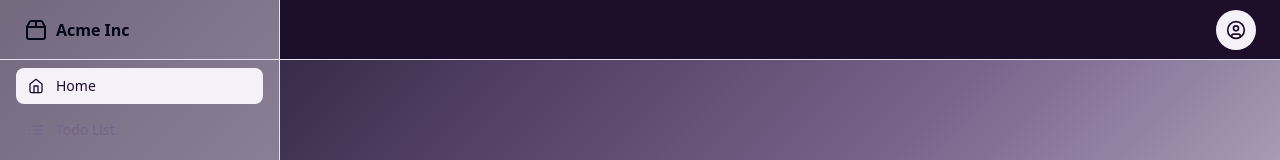
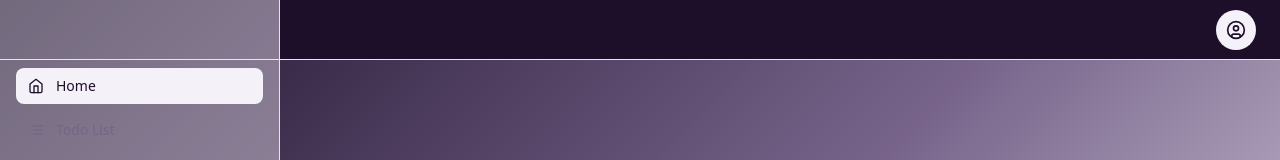
Before and after one commit to tm-games747/platapay-mobile-app, a React (Vite) app: page / in a window 1280 px wide. Shown: the top 160 px of the page. Built offline with nearby package versions, Linux system fonts and the light colour scheme.

Commit message:
Removed logo from header and sidebar, and improved theme configuration in stylesheet.

```diff
--- a/src/layouts/navbar.jsx
+++ b/src/layouts/navbar.jsx
@@ -1,5 +1,5 @@
 import { Button } from "@/components/ui/button";
-import logo from "@/public/images/logo.png";
+
 import {
   DropdownMenu,
   DropdownMenuContent,
@@ -18,7 +18,7 @@ const Layout = () => {
   return (
     <div className="flex min-h-screen w-full flex-col">
       <header className="sticky top-0 flex h-16 items-center gap-4 border-b bg-primary px-4 md:px-6 justify-center">
-        <img src={logo} alt="Company Logo" className="h-10 mx-auto" />
+
         <MobileNav />
         <UserMenu />
       </header>
--- a/src/layouts/sidebar.jsx
+++ b/src/layouts/sidebar.jsx
@@ -35,10 +35,7 @@ const Sidebar = () => (
   <div className="hidden border-r bg-muted/40 md:block">
     <div className="flex h-full max-h-screen flex-col gap-2">
       <div className="flex h-14 items-center border-b px-4 lg:h-[60px] lg:px-6">
-        <NavLink to="/" className="flex items-center gap-2 font-semibold">
-          <Package2 className="h-6 w-6" />
-          <span>Acme Inc</span>
-        </NavLink>
+        {/* Logo removed */}
       </div>
       <div className="flex-1">
         <nav className="grid items-start px-2 text-sm font-medium lg:px-4 gap-2">
```
